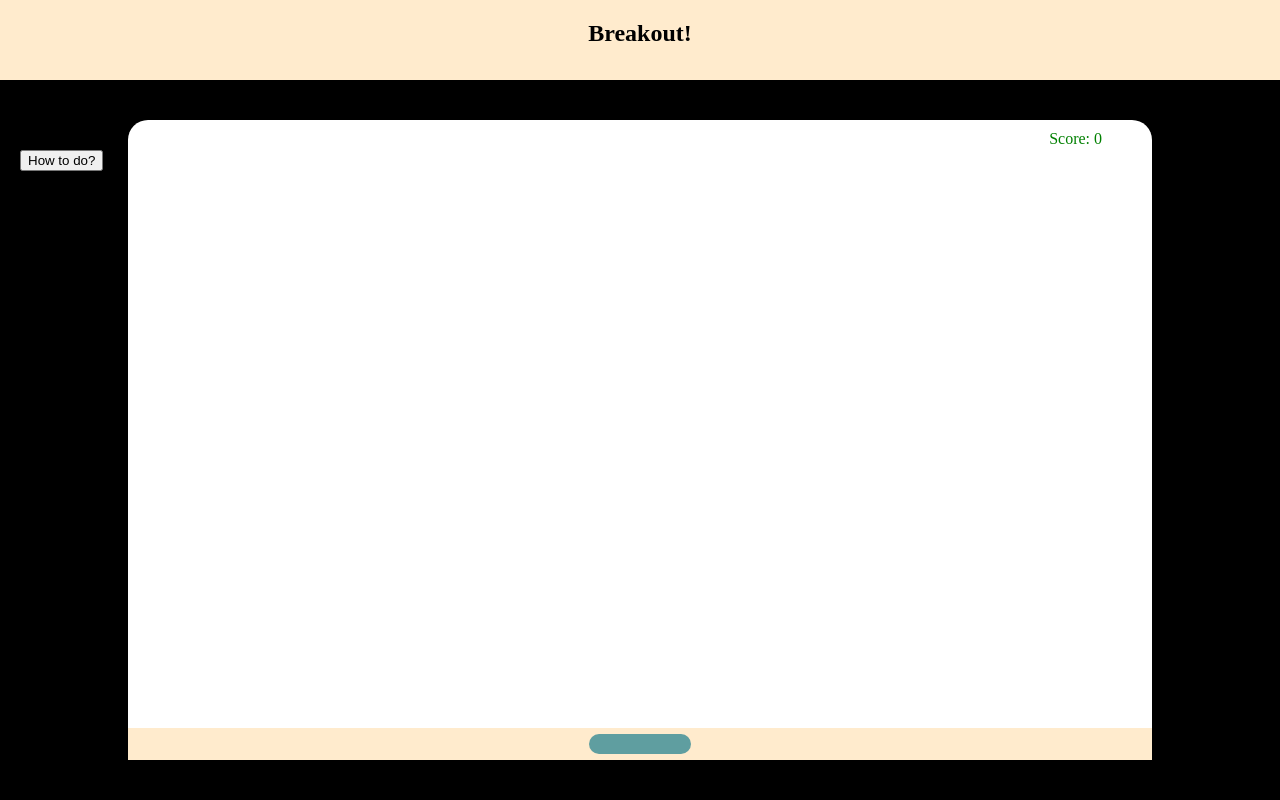
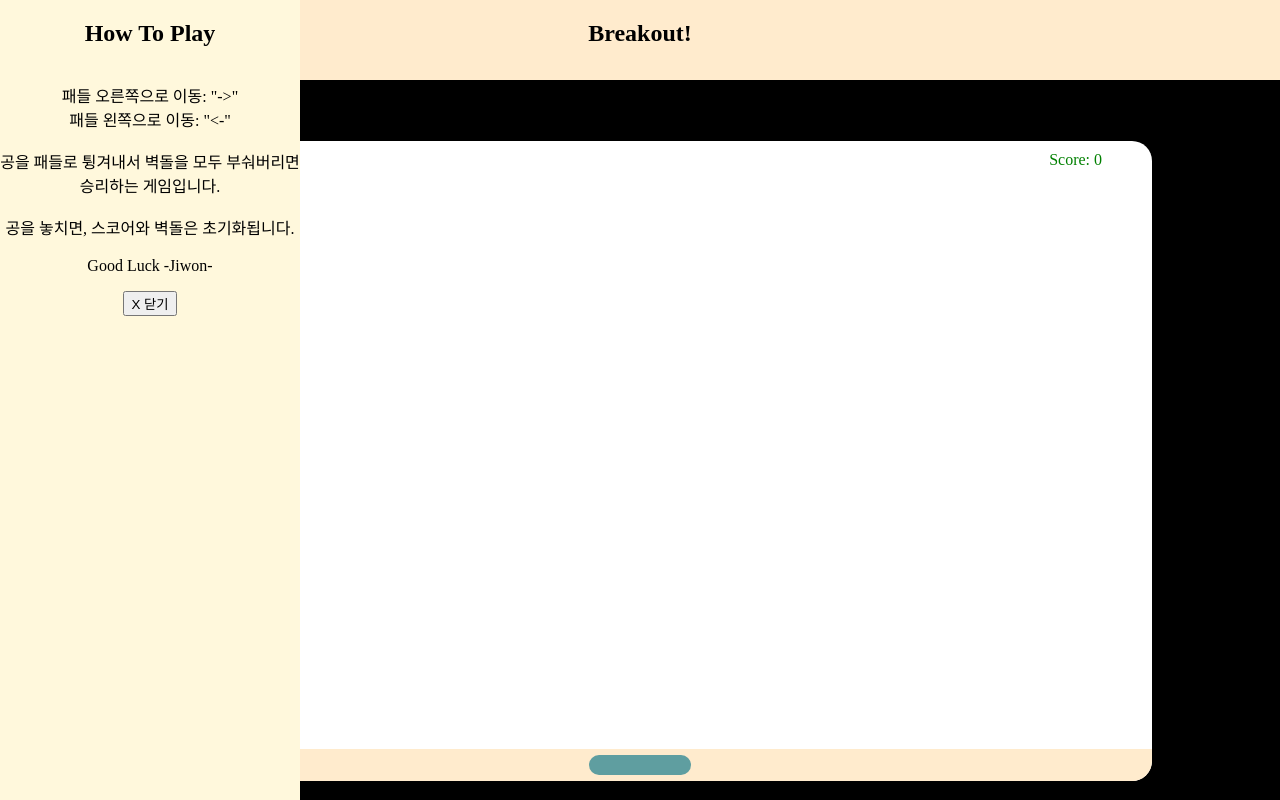
Before and after one commit to gonnabea/Breakout-Game, a plain HTML site: page index.html in a window 1280 px wide. Both pictures are taken after a click on the button "How to do?". Drawn offline with Linux system fonts and the light colour scheme.

Commit message:
modal open and close

```diff
--- a/index.html
+++ b/index.html
@@ -7,11 +7,24 @@
     <link rel="stylesheet" href="style.css">
 </head>
 <body>
+    <aside class="modal" id="modal">
+        <h1 class="modal-title">How To Play</h1>
+        <p class="modal-content">
+            패들 오른쪽으로 이동: "->"</br>
+            패들 왼쪽으로 이동: "<-"</br></br>
+            공을 패들로 튕겨내서 벽돌을 모두 부숴버리면 승리하는 게임입니다.</br></br>
+            공을 놓치면, 스코어와 벽돌은 초기화됩니다.</br></br>
+            Good Luck -Jiwon-
+        </p>
+        <button class="close-modal-btn" id="closeModalBtn">
+            X 닫기
+        </button>
+    </aside>
     <section class="background">
         <header>
             <h1 class="title">Breakout!</h1>
         </header>
-        <button class="rule_btn" id="ruleBtn">How to do?</button>
+        <button class="modal_btn" id="modalBtn">How to do?</button>
         <article class="main-screen" id="mainScreen">
             <span class="score">Score: 0</span>
             <section class="block-area" id="blockArea"></section>
--- a/script.js
+++ b/script.js
@@ -1,4 +1,7 @@
 const cart = document.getElementById("cart");
+const modalBtn = document.getElementById("modalBtn");
+const closeModalBtn = document.getElementById("closeModalBtn");
+const modal = document.getElementById("modal");
 
 let positionIndex = 0;
 
@@ -6,15 +9,25 @@ function controlCart(e){
     const pressedKey = e.key;
     console.log(pressedKey)
     if(pressedKey === "ArrowRight"){
-        cart.style.right = `${positionIndex-=1}px`;
+        cart.style.right = `${positionIndex-=10}px`;
     }
     else if(pressedKey === "ArrowLeft"){
-        cart.style.right = `${positionIndex+=1}px`;
+        cart.style.right = `${positionIndex+=10}px`;
     }
 }
 
+function openModal(){
+    modal.style.animation = "modalOpen 1s forwards";
+}
+
+function closeModal(){
+    modal.style.animation = "modalClose 1s forwards";
+}
+
 function init(){
-    window.addEventListener("keydown", controlCart)
+    window.addEventListener("keydown", controlCart);
+    modalBtn.addEventListener("click", openModal);
+    closeModalBtn.addEventListener("click", closeModal);
 }
 
 init();
--- a/style.css
+++ b/style.css
@@ -10,7 +10,7 @@ body{
     color: white;
     display: flex;
     flex-direction: column;
-
+    overflow: auto;
     align-items: center;
 }
 
@@ -21,12 +21,6 @@ header{
     color: black;
     height: 10vh;
     width: 100vw;
-}
-
-.rule_btn{
-    position: absolute;
-    left: 20px;
-    top: 150px;
 }
 
 .main-screen{
@@ -54,6 +48,7 @@ header{
     display: flex;
     align-items: center;
     justify-content: center;
+    border-radius: 0 0 20px 20px;
 }
 
 .cart{
@@ -63,3 +58,45 @@ header{
     border-radius: 20px;
     position: relative;
 }
+
+.modal_btn{
+    display: flex;
+    align-self: flex-start;
+    position: relative;
+    top: 20px;
+    left: 20px;
+}
+
+.modal{
+    height: 100vh;
+    width: 300px;
+    background-color: cornsilk;
+    color: black;
+    position: absolute;
+    left:0;
+    z-index: 1;
+    display: flex;
+    flex-direction: column;
+    align-items: center;
+    text-align: center;
+    right: 300px;
+    transform: translateX(-300px);
+}
+
+@keyframes modalOpen{
+    0%{
+        transform: translateX(-300px);
+    }
+    100%{
+        transform: translateX(0);
+    }
+}
+
+@keyframes modalClose{
+    0%{
+        transform: translateX(0);
+    }
+    100%{
+        transform: translateX(-300px);
+    }
+}
```
